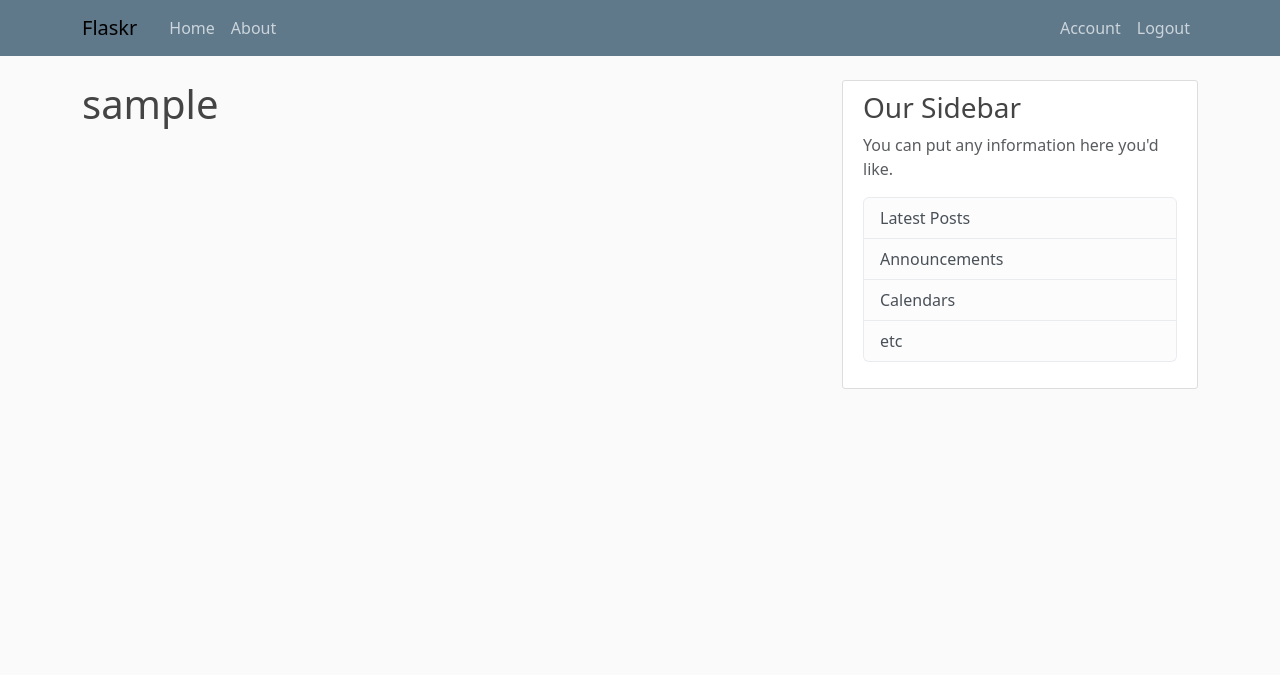
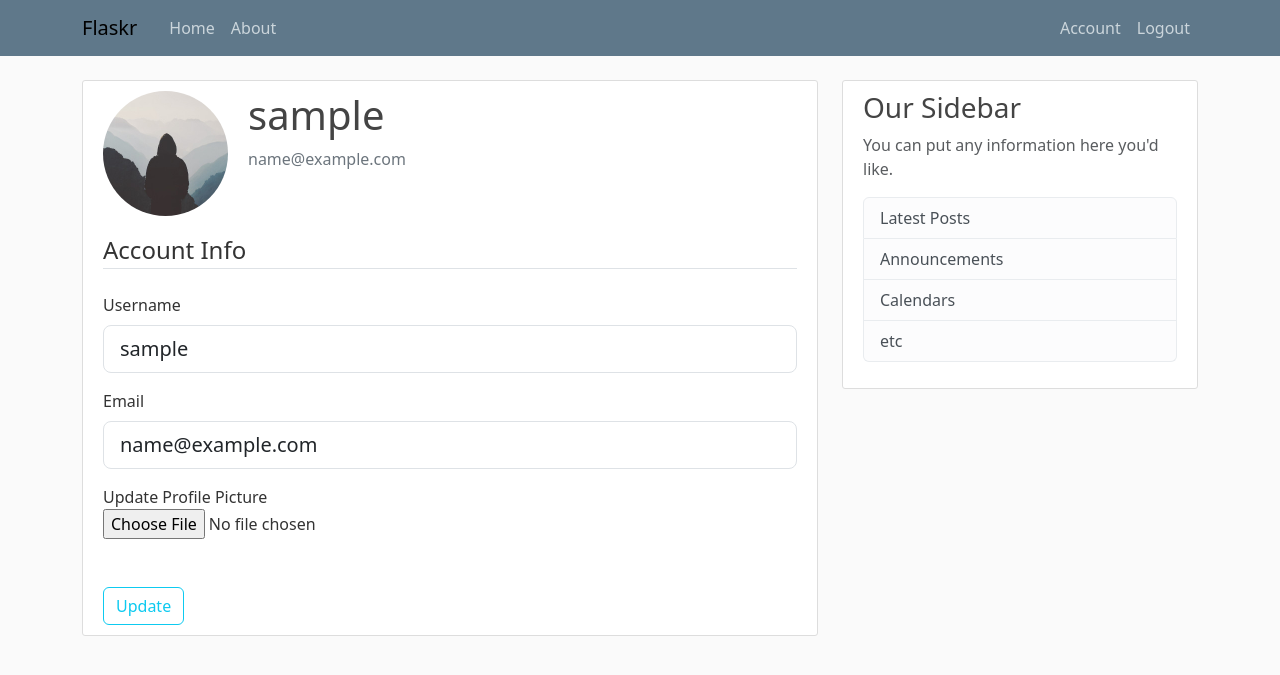
Before and after one commit to rohithgoli/flaskr, a Flask app: page /account in a window 1280 px wide. Shown: the top 675 px of the page. Run offline with Flask 3, Linux system fonts and the light colour scheme; the visitor is signed in with stand-in values (Sample User, id 1); some libraries are stand-ins or nearby versions.

Commit message:
feat: added user account page
adding images to static folder, significance of app.root()
resizing image with pillow

```diff
--- a/flaskr/forms.py
+++ b/flaskr/forms.py
@@ -1,4 +1,6 @@
 from flask_wtf import FlaskForm
+from flask_wtf.file import FileField, FileAllowed
+from flask_login import current_user
 from wtforms import StringField, PasswordField, SubmitField, BooleanField
 from wtforms.validators import DataRequired, Length, Email, EqualTo, ValidationError
 from flaskr.models import User
@@ -27,3 +29,24 @@ class LoginForm(FlaskForm):
     password = PasswordField('Password', validators=[DataRequired()])
     remember = BooleanField('Remember Me')
     submit = SubmitField('Login')
+
+
+class UpdateAccountForm(FlaskForm):
+    username = StringField('Username',
+                           validators=[DataRequired(), Length(min=2, max=20)])
+    email = StringField('Email',
+                        validators=[DataRequired(), Email()])
+    picture = FileField('Update Profile Picture', validators=[FileAllowed(['jpg', 'png'])])
+    submit = SubmitField('Update')
+
+    def validate_username(self, username):
+        if username.data != current_user.username:
+            user = User.query.filter_by(username=username.data).first()
+            if user:
+                raise ValidationError('That username is taken. Please choose a different one')
+
+    def validate_email(self, email):
+        if email.data != current_user.email:
+            user = User.query.filter_by(email=email.data).first()
+            if user:
+                raise ValidationError('That email is taken. Please choose a different one')
--- a/flaskr/routes.py
+++ b/flaskr/routes.py
@@ -1,6 +1,9 @@
+import os
+import secrets
+from PIL import Image
 from flask import render_template, url_for, flash, redirect, request
 from flaskr import app, db, bcrypt
-from flaskr.forms import RegistrationForm, LoginForm
+from flaskr.forms import RegistrationForm, LoginForm, UpdateAccountForm
 from flaskr.models import User, Post
 from flask_login import login_user, current_user, logout_user, login_required
 
@@ -41,7 +44,7 @@ def register():
         user = User(username=form.username.data, email=form.email.data, password=hashed_password)
         db.session.add(user)
         db.session.commit()
-        flash(f"Account created for {form.username.data}!", "success")
+        flash(f"Hi {form.username.data}!, Your account has been created :) Login now", "success")
         return redirect(url_for('login'))
     return render_template('register.html', title='Register', form=form)
 
@@ -56,8 +59,7 @@ def login():
         if user and bcrypt.check_password_hash(user.password, form.password.data):
             login_user(user, remember=form.remember.data)
             next_page = request.args.get('next')
-            if next_page:
-                return redirect(next_page) if next_page else redirect(url_for('home'))
+            return redirect(next_page) if next_page else redirect(url_for('home'))
         else:
             flash('Login Unsuccessful, Please check details!', 'danger')
     return render_template('login.html', title='Login', form=form)
@@ -69,7 +71,36 @@ def logout():
     return redirect(url_for('home'))
 
 
-@app.route("/account")
+def save_picture(form_picture):
+    random_hex = secrets.token_hex(8)
+    _, f_ext = os.path.splitext(form_picture.filename)
+    picture_fn = random_hex + f_ext
+    picture_path = os.path.join(app.root_path, 'static/profile_pics', picture_fn)
+
+    output_size = (125, 125)
+    resized_image = Image.open(form_picture)
+    resized_image.thumbnail(output_size)
+    resized_image.save(picture_path)
+
+    return picture_fn
+
+
+@app.route("/account", methods=['GET', 'POST'])
 @login_required
 def account():
-    return render_template('account.html', title='Account')
+    form = UpdateAccountForm()
+    if form.validate_on_submit():
+        if form.picture.data:
+            picture_file = save_picture(form.picture.data)
+            current_user.image_file = picture_file
+        current_user.username = form.username.data
+        current_user.email = form.email.data
+        db.session.commit()
+        flash('Your account is updated!', category='success')
+        return redirect(url_for('account'))
+    elif request.method == 'GET':
+        form.username.data = current_user.username
+        form.email.data = current_user.email
+    image_file = url_for('static', filename='profile_pics/' + current_user.image_file)
+    return render_template('account.html', title='Account',
+                           image_file=image_file, form=form)
--- a/flaskr/templates/account.html
+++ b/flaskr/templates/account.html
@@ -1,4 +1,58 @@
 {% extends "layout.html" %}
 {% block content %}
-    <h1>{{ current_user.username }}</h1>
+    <div class="content-section">
+        <div class="d-flex">
+            <img class="rounded-circle account-img" src="{{ image_file }}">
+            <div class="media-body">
+                <h2 class="account-heading">{{ current_user.username }}</h2>
+                <p class="text-secondary">{{ current_user.email }}</p>
+            </div>
+        </div>
+        <form method="POST" action="" enctype="multipart/form-data">
+            {{ form.hidden_tag() }}
+            <fieldset class="form-group">
+                <legend class="border-bottom mb-4">Account Info</legend>
+                <div class="form-group mb-3">
+                    {{ form.username.label(class="form-label") }}
+
+                    {% if form.username.errors %}
+                        {{ form.username(class="form-control form-control-lg is-invalid") }}
+                        <div class="invalid-feedback">
+                            {% for error in form.username.errors %}
+                                <span>{{ error }}</span>
+                            {% endfor %}
+                        </div>
+                    {% else %}
+                        {{ form.username(class="form-control form-control-lg") }}
+                    {% endif %}
+                </div>
+                <div class="form-group mb-3">
+                    {{ form.email.label(class="form-label") }}
+
+                    {% if form.email.errors %}
+                        {{ form.email(class="form-control form-control-lg is-invalid") }}
+                        <div class="invalid-feedback">
+                            {% for error in form.email.errors %}
+                                <span>{{ error }}</span>
+                            {% endfor %}
+                        </div>
+                    {% else %}
+                        {{ form.email(class="form-control form-control-lg") }}
+                    {% endif %}
+                </div>
+                <div class="form-group mb-5">
+                    {{ form.picture.label() }} </br>
+                    {{ form.picture(class="form-control-file") }} </br>
+                    {% if form.picture.errors %}
+                        {% for error in form.picture.errors %}
+                            <span class="text-danger">{{ error }}</span></br>
+                        {% endfor %}
+                    {% endif %}
+                </div>
+            </fieldset>
+            <div class="form-group">
+                {{ form.submit(class="btn btn-outline-info") }}
+            </div>
+        </form>
+    </div>
 {% endblock content %}
```
Also changed, not shown: flaskr/static/profile_pics/4da183f3130bb10e.jpg (added), flaskr/static/profile_pics/default.jpg (added).
